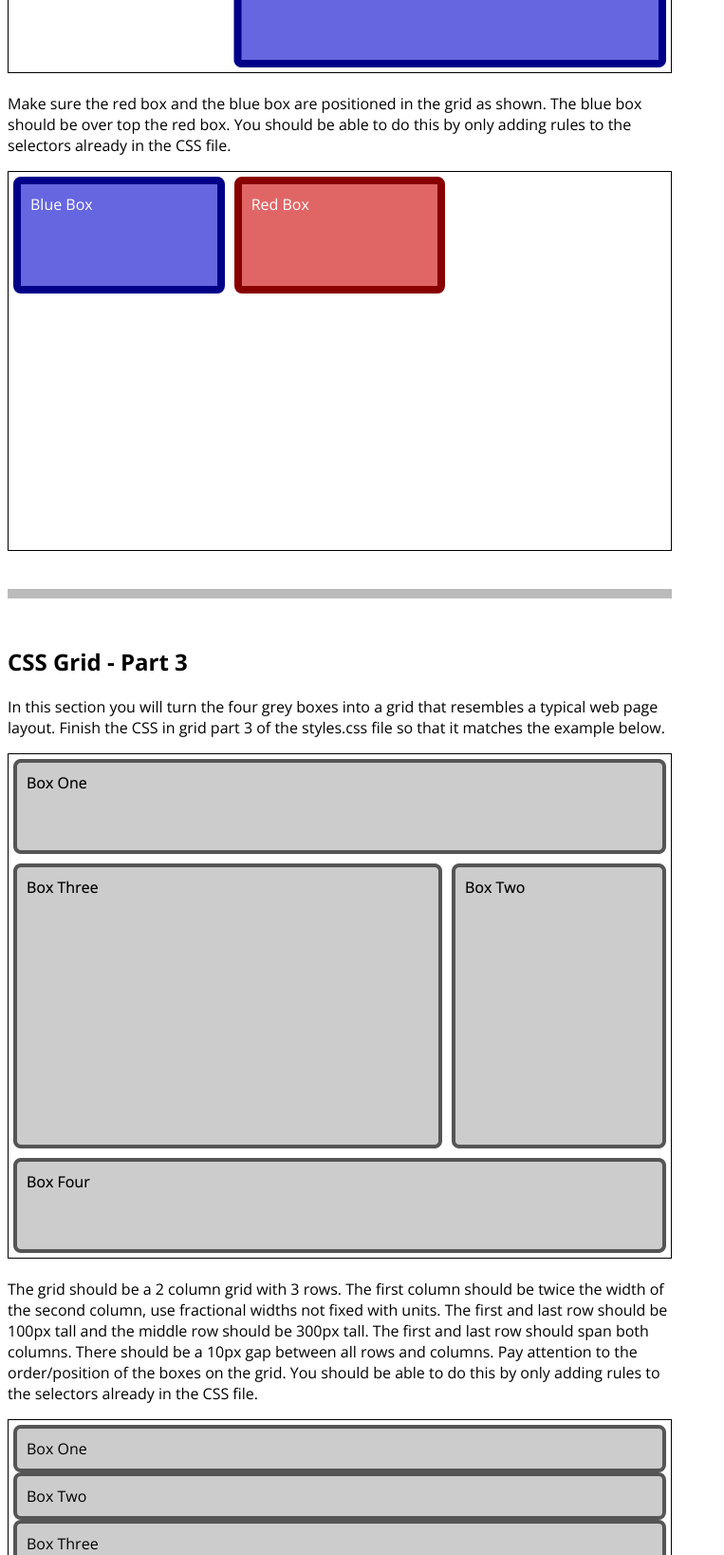
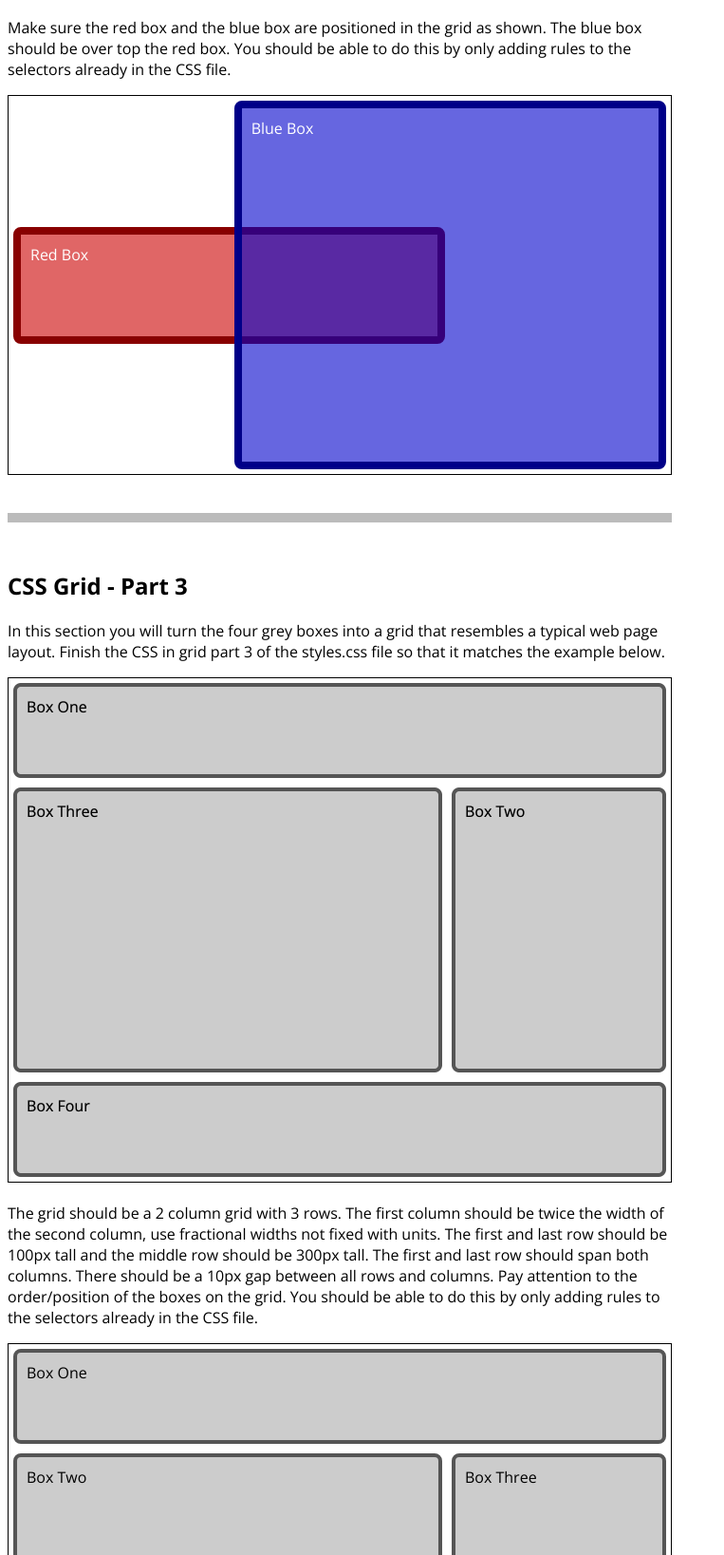
Before and after one commit to Ch-ahmad/ITMD441, a plain HTML site: page Lab2/index.html in a window 1280 px wide. Shown: the part 4020-5657 px from the top of the page at 95% size, without its empty margins (0-763 px from the left). Drawn offline with nearby package versions, Linux system fonts and the light colour scheme.

Commit message:
Finished css grid

```diff
--- a/Lab2/styles.css
+++ b/Lab2/styles.css
@@ -57,6 +57,10 @@
 /* Grid Part 1 */
 
 #grid-section1 .grid {
+	display: grid;
+	grid-template-columns: repeat(4 ,1fr);
+	grid-auto-rows: 100px;
+	gap: 20px;
 
 }
 
@@ -66,11 +70,14 @@
 /* Grid Part 2 */
 
 #grid-section2 .gridboxblue {
-
+	grid-column: 2/4;
+	grid-row: 1/4;
+	z-index: 2;
 }
 
 #grid-section2 .gridboxred {
-
+	grid-row: 2/3;
+	grid-column: 1/3;
 }
 
 /* end Grid Part 2 */
@@ -79,23 +86,32 @@
 /* Grid Part 3 */
 
 #grid-section3 .grid {
+	display: grid;
+	grid-template-columns: 2fr 1fr;
+	grid-template-rows: 100px 300px 100px;
+	gap: 10px;
 
 }
 
 #grid-section3 .box1 {
-
+	grid-row: 1;
+	grid-column: 1/3;
 }
 
 #grid-section3 .box2 {
+	grid-column: 1;
+	grid-row: 2;
 
 }
 
 #grid-section3 .box3 {
-
+	grid-column: 2;
+	grid-row:2;
 }
 
 #grid-section3 .box4 {
-
+	grid-column: 1/3;
+	grid-row: 3;
 }
 
 /* end Grid Part 3 */
```
